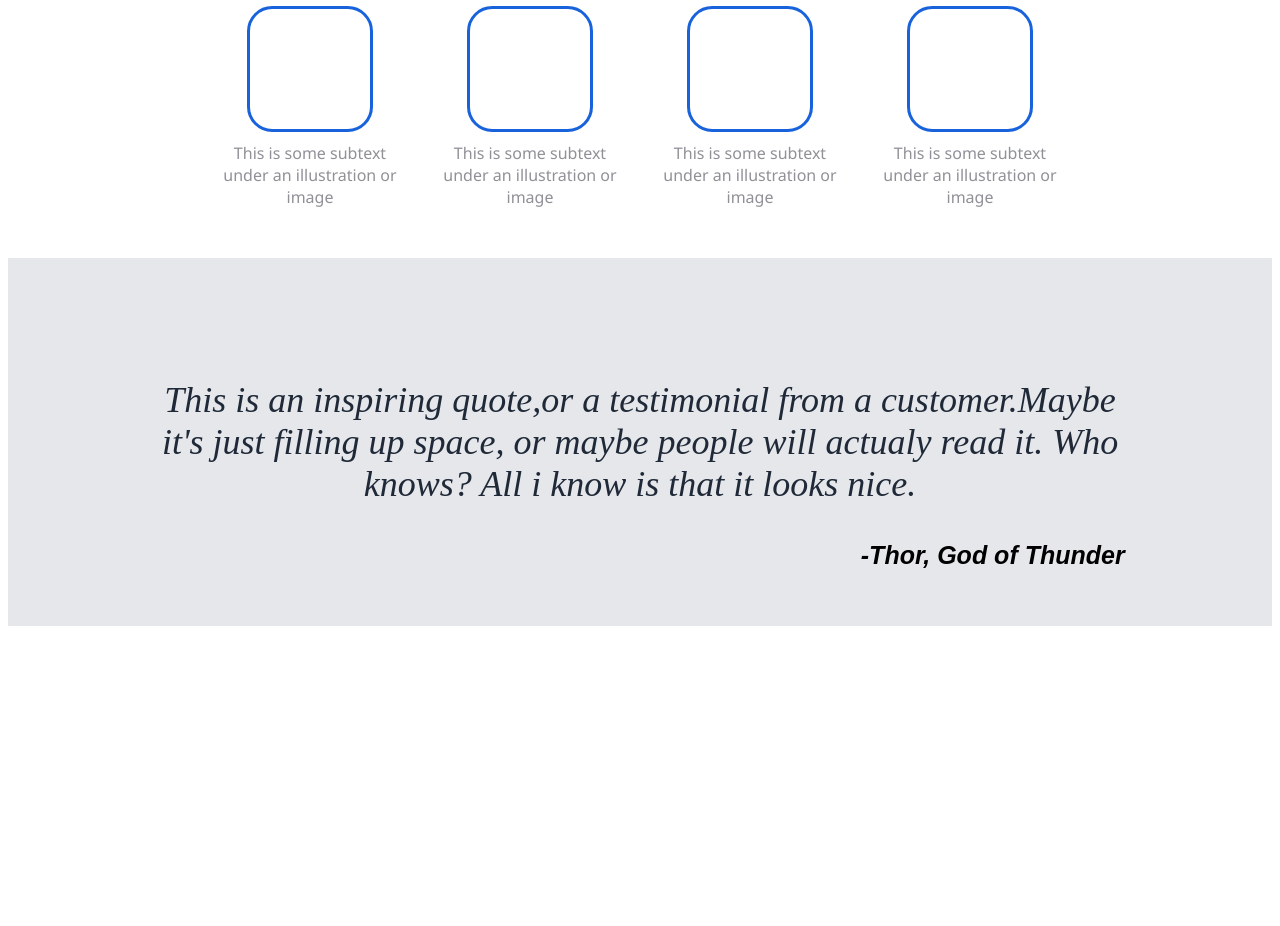
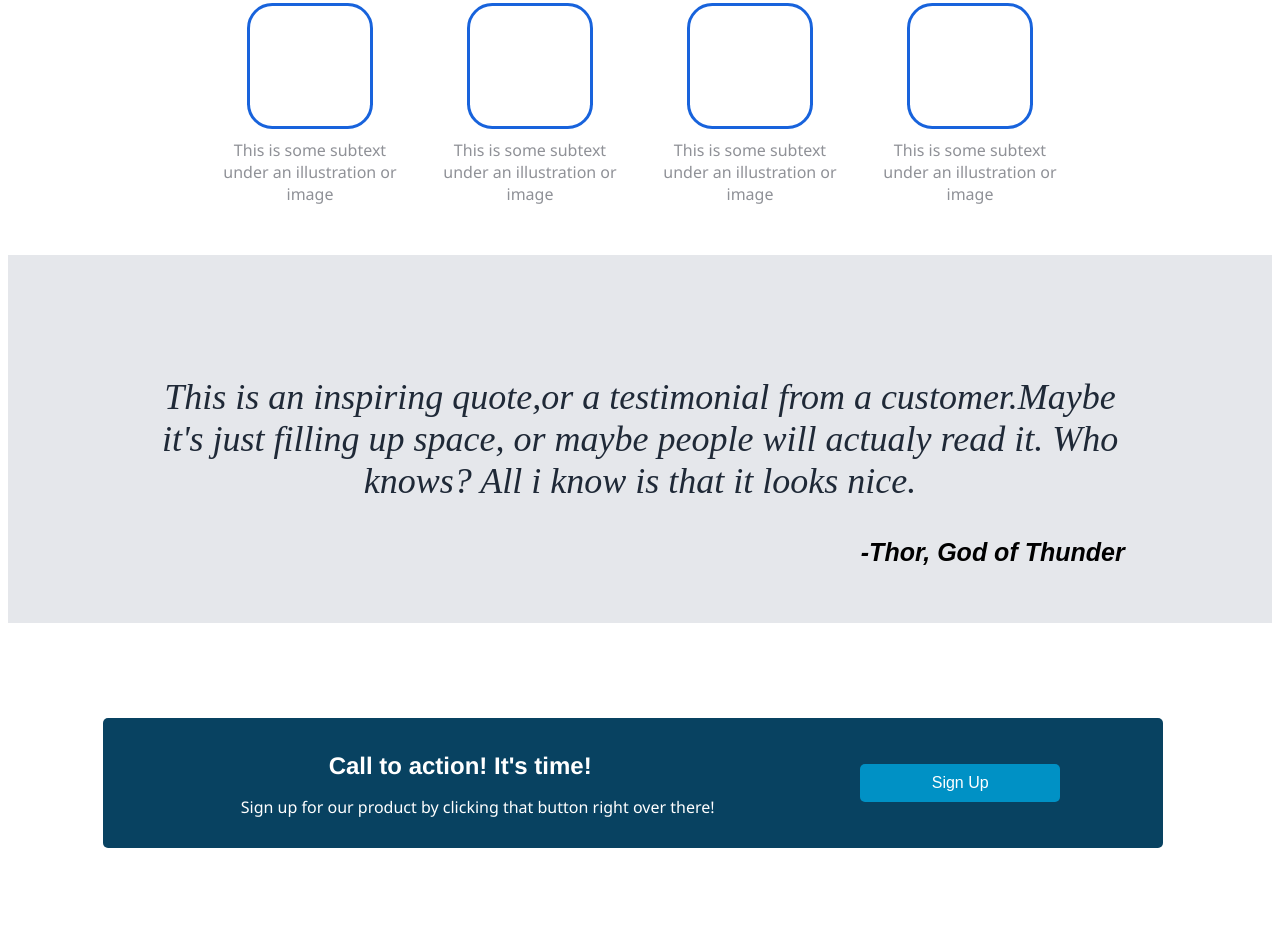
Before and after one commit to Slimdaddy254/odin-landing, a plain HTML site: page index.html in a window 1280 px wide. Shown: the part 658-1584 px from the top of the page. Before the commit the page ends 1292 px from the top, so only its background shows below. Drawn offline with Linux system fonts and the light colour scheme.

Commit message:
Creates call to action

```diff
--- a/index.html
+++ b/index.html
@@ -64,6 +64,17 @@
       <footer> -Thor, God of Thunder</footer>
   </blockquote>
 </div>
+<!--call to action-->
+<div class="call-to-action">
+    <div class="content">
+        <div class="cta-text">
+            <h2>Call to action! It's time!</h2>
+            <p>Sign up for our product by clicking that button right over there!</p>
+        </div>
+        <button>Sign Up</button>
+    </div>
+</div>
+
 
 
 
--- a/style.css
+++ b/style.css
@@ -164,3 +164,50 @@ footer {
     font-family: Arial, Helvetica, sans-serif;
     font-weight: bolder;
 }
+/* Call to action*/
+.call-to-action {
+    background-color: white; /* Blue background color */
+    color: white; /* Text color */
+    padding: 75px;
+    margin:20px;
+
+    text-align: center;
+
+}
+
+.content {
+    display: flex;
+    justify-content: space-around;
+    align-items: center;
+    flex-direction: row;
+    background-color:rgb(8, 66, 97) ;
+    padding: 30px;
+    width: 1000px;
+    height: 70px;
+    border-radius: 5px;
+}
+
+.cta-text p{
+    font-family: 'Segoe UI', Tahoma, Geneva, Verdana, sans-serif;
+    margin-left: 35px;
+}
+.cta-text h2{
+    font-family:'Franklin Gothic Medium', 'Arial Narrow', Arial, sans-serif;
+    margin-bottom: 10px;
+}
+
+
+button {
+    padding: 10px 20px;
+    width: 200px;
+    font-size: 16px;
+    background-color: #0091c5;
+    color: white;
+    border: none;
+    border-radius: 5px;
+    cursor: pointer;
+}
+
+button:hover {
+    background-color: #0d9aa1; /* Button background color on hover */
+}
```
